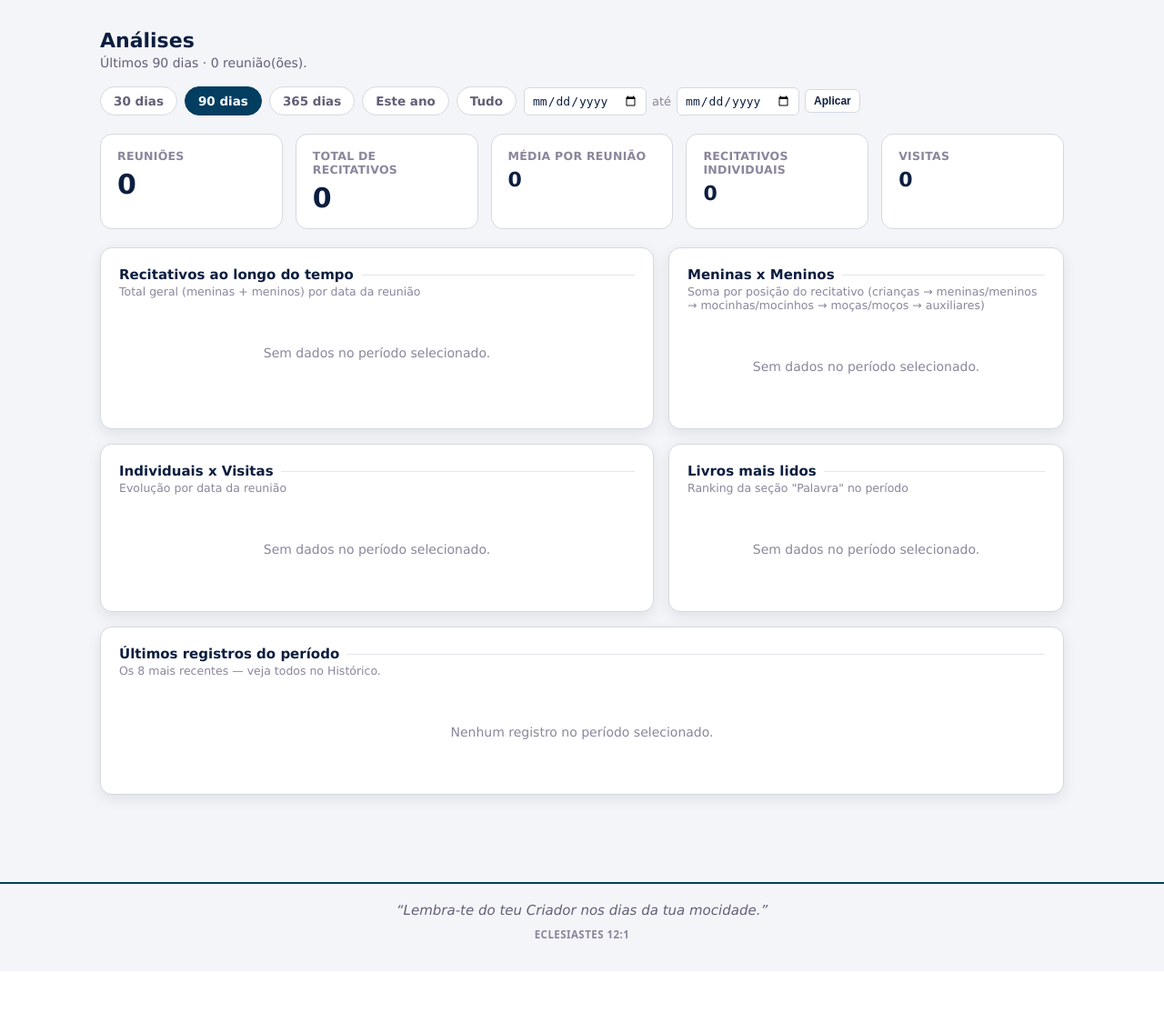
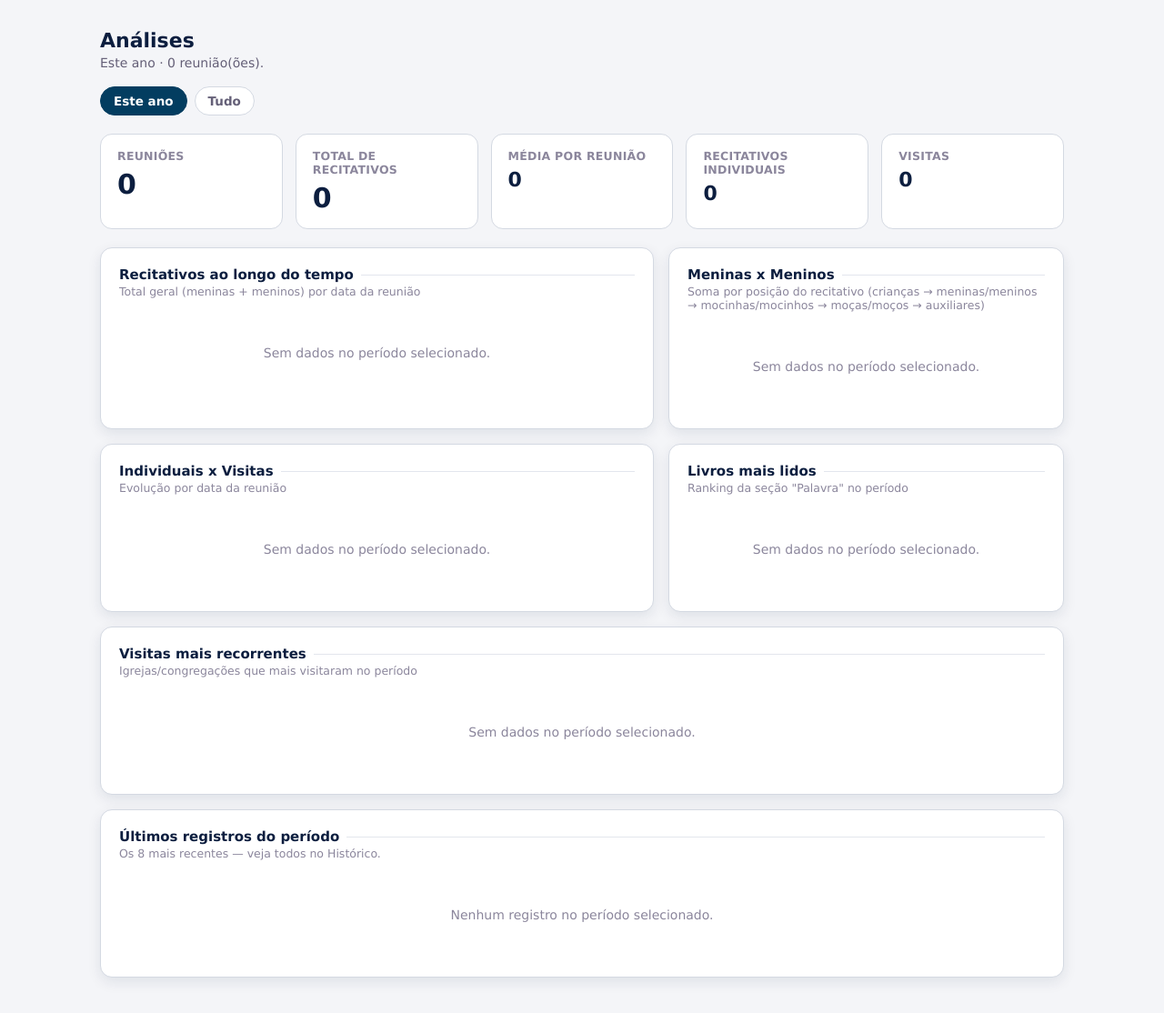
Before and after one commit to nicholasbirochi/BI-CCB-Young-Congregation, a Flask app: page /dashboard in a window 1280 px wide. Shown: the part 111-1225 px from the top of the page at 91% size. Before the commit the page ends 1143 px from the top, so only its background shows below. Run offline with Flask 3, Linux system fonts and the light colour scheme; the visitor is signed in with stand-in values (Sample User, id 1); data that the repository does not hold is empty; parts of the project's set-up code (start-up, migrations or seed data) failed here and were passed over.

Commit message:
chore: count visits by church, show age-pyramid percentages and visit rankings, and add pt-BR dates, action icons, and official favicon

```diff
--- a/app.py
+++ b/app.py
@@ -241,7 +241,7 @@ def dados_do_formulario():
         "meninos_4": campo_int("meninos_4"),
         "meninos_5": campo_int("meninos_5"),
         "recitativos_individuais": campo_int("recitativos_individuais"),
-        "visitas": campo_int("visitas"),
+        "visitas": db.texto_visitas(request.form.get("visitas", "").split(db.SEPARADOR_VISITAS)),
         "livro": request.form.get("livro", "").strip(),
         "capitulo": request.form.get("capitulo", "").strip(),
         "versiculo": request.form.get("versiculo", "").strip(),
@@ -257,10 +257,22 @@ def localidades_conhecidas(conn):
     return [r["local"] for r in linhas]
 
 
+def visitas_conhecidas(conn):
+    """Nomes de igrejas/congregações já registrados como visitantes alguma
+    vez — alimenta as opções (datalist) do campo Visitas."""
+    linhas = conn.execute(
+        "SELECT visitas FROM registros WHERE visitas IS NOT NULL AND TRIM(visitas) != ''"
+    ).fetchall()
+    nomes = set()
+    for r in linhas:
+        nomes.update(db.lista_visitas(r["visitas"]))
+    return sorted(nomes)
+
+
 def periodo_do_filtro():
     """Lê o filtro de período da querystring e devolve (inicio, fim, rotulo, chave)."""
     hoje = date.today()
-    chave = request.args.get("periodo", "90")
+    chave = request.args.get("periodo", "ano")
     inicio_custom = request.args.get("inicio", "")
     fim_custom = request.args.get("fim", "")
 
@@ -274,8 +286,8 @@ def periodo_do_filtro():
     try:
         dias = int(chave)
     except ValueError:
-        dias = 90
-        chave = "90"
+        inicio = date(hoje.year, 1, 1)
+        return inicio.isoformat(), hoje.isoformat(), "Este ano", "ano"
     inicio = hoje - timedelta(days=dias)
     rotulo = f"Últimos {dias} dias"
     return inicio.isoformat(), hoje.isoformat(), rotulo, chave
@@ -356,7 +368,8 @@ def novo_registro():
             return render_template(
                 "formulario.html", registro=dados, livros=db.LIVROS_DA_BIBLIA,
                 biblia_estrutura=db.BIBLIA_ESTRUTURA, localidades=localidades_conhecidas(conn),
-                estados_ccb=list(LOCALIDADES_CCB.keys()), localidades_ccb=LOCALIDADES_CCB, modo="novo",
+                estados_ccb=list(LOCALIDADES_CCB.keys()), localidades_ccb=LOCALIDADES_CCB,
+                visitas_conhecidas=visitas_conhecidas(conn), modo="novo",
             )
         colunas = ", ".join(dados.keys())
         marcadores = ", ".join(["?"] * len(dados))
@@ -379,7 +392,8 @@ def novo_registro():
     return render_template(
         "formulario.html", registro=vazio, livros=db.LIVROS_DA_BIBLIA,
         biblia_estrutura=db.BIBLIA_ESTRUTURA, localidades=localidades_conhecidas(conn),
-        estados_ccb=list(LOCALIDADES_CCB.keys()), localidades_ccb=LOCALIDADES_CCB, modo="novo",
+        estados_ccb=list(LOCALIDADES_CCB.keys()), localidades_ccb=LOCALIDADES_CCB,
+                visitas_conhecidas=visitas_conhecidas(conn), modo="novo",
     )
 
 
@@ -402,6 +416,7 @@ def editar_registro(registro_id):
                 "formulario.html", registro=dados, livros=db.LIVROS_DA_BIBLIA,
                 biblia_estrutura=db.BIBLIA_ESTRUTURA, localidades=localidades_conhecidas(conn),
                 estados_ccb=list(LOCALIDADES_CCB.keys()), localidades_ccb=LOCALIDADES_CCB,
+                visitas_conhecidas=visitas_conhecidas(conn),
                 modo="editar", registro_id=registro_id,
             )
         campos = ", ".join(f"{c} = ?" for c in dados.keys())
@@ -421,6 +436,7 @@ def editar_registro(registro_id):
         "formulario.html", registro=registro, livros=db.LIVROS_DA_BIBLIA,
         biblia_estrutura=db.BIBLIA_ESTRUTURA, localidades=localidades_conhecidas(conn),
         estados_ccb=list(LOCALIDADES_CCB.keys()), localidades_ccb=LOCALIDADES_CCB,
+                visitas_conhecidas=visitas_conhecidas(conn),
         modo="editar", registro_id=registro_id,
     )
 
@@ -465,7 +481,7 @@ def registros():
             "total_meninos": db.total_meninos(r),
             "total_geral": db.total_geral(r),
             "recitativos_individuais": r["recitativos_individuais"],
-            "visitas": r["visitas"],
+            "visitas": db.lista_visitas(r["visitas"]),
             "livro": r["livro"],
             "capitulo": r["capitulo"],
             "versiculo": r["versiculo"],
@@ -496,7 +512,7 @@ def dashboard():
     qtd_reunioes = len(linhas)
     soma_geral = sum(db.total_geral(r) for r in linhas)
     soma_individuais = sum(r["recitativos_individuais"] or 0 for r in linhas)
-    soma_visitas = sum(r["visitas"] or 0 for r in linhas)
+    soma_visitas = sum(len(db.lista_visitas(r["visitas"])) for r in linhas)
     media_geral = round(soma_geral / qtd_reunioes, 1) if qtd_reunioes else 0
 
     # ---- Série temporal: total geral de recitativos por data --------
@@ -523,7 +539,7 @@ def dashboard():
     for r in linhas:
         por_data_extra.setdefault(r["data"], {"individuais": 0, "visitas": 0})
         por_data_extra[r["data"]]["individuais"] += r["recitativos_individuais"] or 0
-        por_data_extra[r["data"]]["visitas"] += r["visitas"] or 0
+        por_data_extra[r["data"]]["visitas"] += len(db.lista_visitas(r["visitas"]))
     serie_individuais = [por_data_extra[d]["individuais"] for d in datas_ordenadas]
     serie_visitas = [por_data_extra[d]["visitas"] for d in datas_ordenadas]
 
@@ -535,6 +551,13 @@ def dashboard():
             contagem_livros[livro] = contagem_livros.get(livro, 0) + 1
     ranking_livros = sorted(contagem_livros.items(), key=lambda x: x[1], reverse=True)[:8]
 
+    # ---- Igrejas que mais visitaram ------------------------------------
+    contagem_visitas = {}
+    for r in linhas:
+        for nome in db.lista_visitas(r["visitas"]):
+            contagem_visitas[nome] = contagem_visitas.get(nome, 0) + 1
+    ranking_visitas = sorted(contagem_visitas.items(), key=lambda x: x[1], reverse=True)[:8]
+
     # ---- Últimos registros do período ---------------------------------
     ultimos = []
     for r in list(linhas)[-8:][::-1]:
@@ -544,7 +567,7 @@ def dashboard():
             "presidencia": r["presidencia"],
             "total_geral": db.total_geral(r),
             "individuais": r["recitativos_individuais"],
-            "visitas": r["visitas"],
+            "visitas": ", ".join(db.lista_visitas(r["visitas"])),
             "livro": r["livro"],
         })
 
@@ -568,6 +591,10 @@ def dashboard():
             "labels": [item[0] for item in ranking_livros],
             "valores": [item[1] for item in ranking_livros],
         },
+        "visitas_recorrentes": {
+            "labels": [item[0] for item in ranking_visitas],
+            "valores": [item[1] for item in ranking_visitas],
+        },
     }
 
     return render_template(
@@ -587,6 +614,7 @@ def dashboard():
         fim=fim if chave_periodo == "personalizado" else "",
         localidades=localidades_conhecidas(conn),
                 estados_ccb=list(LOCALIDADES_CCB.keys()), localidades_ccb=LOCALIDADES_CCB,
+                visitas_conhecidas=visitas_conhecidas(conn),
         localidade_selecionada=localidade,
     )
 
@@ -597,6 +625,15 @@ def _data_curta(iso):
         return d.strftime("%d/%m")
     except ValueError:
         return iso
+
+
+@app.template_filter("data_br")
+def data_br(iso):
+    """Formata uma data ISO (aaaa-mm-dd) como dd/mm/aaaa, do jeito brasileiro."""
+    try:
+        return datetime.strptime(iso, "%Y-%m-%d").strftime("%d/%m/%Y")
+    except (TypeError, ValueError):
+        return iso or ""
 
 
 # --------------------------------------------------------------------------
--- a/static/js/charts.js
+++ b/static/js/charts.js
@@ -15,6 +15,24 @@
 
   function cssVar(name) {
     return getComputedStyle(document.documentElement).getPropertyValue(name).trim();
+  }
+
+  let _medidorCtx = null;
+  function medirTexto(texto, fonte) {
+    if (!_medidorCtx) _medidorCtx = document.createElement("canvas").getContext("2d");
+    _medidorCtx.font = fonte;
+    return _medidorCtx.measureText(texto).width;
+  }
+
+  // Encurta um rótulo com "…" até caber em maxWidth; o nome completo sempre
+  // continua disponível no tooltip ao passar o mouse — nunca some de vez.
+  function truncarRotulo(texto, maxWidth, fonte) {
+    if (medirTexto(texto, fonte) <= maxWidth) return texto;
+    let cortado = texto;
+    while (cortado.length > 1 && medirTexto(cortado + "…", fonte) > maxWidth) {
+      cortado = cortado.slice(0, -1);
+    }
+    return cortado + "…";
   }
 
   function niceMax(value) {
@@ -132,6 +150,20 @@
     ].join(" ");
   }
 
+  function leftRoundedPath(x, y, w, h, r) {
+    r = Math.min(r, h / 2, Math.max(w, 1));
+    if (w <= 0) return `M ${x} ${y} L ${x} ${y + h} Z`;
+    return [
+      `M ${x + w} ${y}`,
+      `L ${x + r} ${y}`,
+      `Q ${x} ${y} ${x} ${y + r}`,
+      `L ${x} ${y + h - r}`,
+      `Q ${x} ${y + h} ${x + r} ${y + h}`,
+      `L ${x + w} ${y + h}`,
+      `Z`,
+    ].join(" ");
+  }
+
   // ------------------------------------------------------------------ line
   function renderLineChart(container, opts) {
     container.innerHTML = "";
@@ -226,6 +258,131 @@
     buildLegend(container, series);
   }
 
+  // -------------------------------------------------------------- pirâmide
+  // Gráfico "pirâmide etária": duas séries em espelho (uma pra cada lado),
+  // com a categoria no meio — mesma escala nos dois lados pra comparação ser
+  // honesta — e o percentual de cada lado exibido acima do gráfico.
+  function renderPyramidChart(container, opts) {
+    container.innerHTML = "";
+    const labels = opts.labels || [];
+    const esquerda = opts.esquerda || { nome: "", cor: "", valores: [] };
+    const direita = opts.direita || { nome: "", cor: "", valores: [] };
+
+    const hasData = labels.length && (esquerda.valores.some((v) => v) || direita.valores.some((v) => v));
+    if (!hasData) {
+      container.innerHTML = '<div class="empty-state">Sem dados no período selecionado.</div>';
+      return;
+    }
+
+    // ---- resumo de percentual acima do gráfico ----
+    const totalEsq = esquerda.valores.reduce((a, b) => a + b, 0);
+    const totalDir = direita.valores.reduce((a, b) => a + b, 0);
+    const totalGeral = totalEsq + totalDir;
+    const pctEsq = totalGeral ? Math.round((1000 * totalEsq) / totalGeral) / 10 : 0;
+    const pctDir = totalGeral ? Math.round((1000 * totalDir) / totalGeral) / 10 : 0;
+
+    const resumo = document.createElement("div");
+    resumo.className = "piramide-resumo";
+    [[esquerda, pctEsq, totalEsq], [direita, pctDir, totalDir]].forEach(([serie, pct, total]) => {
+      const item = document.createElement("div");
+      item.className = "piramide-resumo-item";
+      const swatch = document.createElement("span");
+      swatch.className = "swatch";
+      swatch.style.background = serie.cor;
+      const texto = document.createElement("span");
+      const valor = document.createElement("strong");
+      valor.textContent = `${pct}%`;
+      texto.appendChild(valor);
+      const nome = document.createElement("span");
+      nome.className = "muted";
+      nome.textContent = ` ${serie.nome} · ${formatNum(total)}`;
+      texto.appendChild(nome);
+      item.appendChild(swatch);
+      item.appendChild(texto);
+      resumo.appendChild(item);
+    });
+    container.appendChild(resumo);
+
+    const chartEl = document.createElement("div");
+    container.appendChild(chartEl);
+
+    const width = Math.max(container.clientWidth || 560, 280);
+    const rowH = 40;
+    const height = labels.length * rowH + 20;
+    const padT = 10, padB = 10;
+    const gutter = 34; // espaço central pros rótulos "1º".."5º"
+    const sidePad = 56; // espaço nas pontas pros valores
+    const plotH = height - padT - padB;
+    const centerX = width / 2;
+    const halfWidth = width / 2 - gutter / 2 - sidePad;
+
+    const maxVal = Math.max(1, ...esquerda.valores, ...direita.valores);
+    const escala = halfWidth / niceMax(maxVal);
+
+    const svg = el("svg", { viewBox: `0 0 ${width} ${height}`, width: "100%", height, role: "img" });
+    const tip = ensureTooltip(chartEl);
+
+    labels.forEach((lab, i) => {
+      const y = padT + i * rowH;
+      const barH = Math.min(24, rowH - 14);
+      const barY = y + (rowH - barH) / 2;
+
+      const valEsq = esquerda.valores[i] || 0;
+      const valDir = direita.valores[i] || 0;
+      const wEsq = valEsq * escala;
+      const wDir = valDir * escala;
+      const axisEsq = centerX - gutter / 2;
+      const axisDir = centerX + gutter / 2;
+
+      const pathEsq = el("path", { d: leftRoundedPath(axisEsq - wEsq, barY, wEsq, barH, 4), fill: esquerda.cor });
+      const pathDir = el("path", { d: rightRoundedPath(axisDir, barY, wDir, barH, 4), fill: direita.cor });
+      svg.appendChild(pathEsq);
+      svg.appendChild(pathDir);
+
+      const rotulo = el("text", { x: centerX, y: barY + barH / 1.5, "text-anchor": "middle", fill: cssVar("--text-secondary"), "font-size": 11.5, "font-weight": 700 });
+      rotulo.textContent = lab;
+      svg.appendChild(rotulo);
+
+      const labelEsq = el("text", { x: axisEsq - wEsq - 8, y: barY + barH / 1.5, "text-anchor": "end", fill: cssVar("--text-primary"), "font-size": 12, "font-weight": 700 });
+      labelEsq.textContent = formatNum(valEsq);
+      svg.appendChild(labelEsq);
+
+      const labelDir = el("text", { x: axisDir + wDir + 8, y: barY + barH / 1.5, "text-anchor": "start", fill: cssVar("--text-primary"), "font-size": 12, "font-weight": 700 });
+      labelDir.textContent = formatNum(valDir);
+      svg.appendChild(labelDir);
+
+      const hit = el("rect", { x: 0, y, width, height: rowH, fill: "transparent", cursor: "pointer" });
+      hit.addEventListener("pointerenter", () => { pathEsq.setAttribute("opacity", 0.82); pathDir.setAttribute("opacity", 0.82); });
+      hit.addEventListener("pointerleave", () => { pathEsq.setAttribute("opacity", 1); pathDir.setAttribute("opacity", 1); hideTooltip(tip); });
+      hit.addEventListener("pointermove", (e) => {
+        const rect = chartEl.getBoundingClientRect();
+        showTooltip(chartEl, tip, e.clientX - rect.left, e.clientY - rect.top - 14, [
+          { color: esquerda.cor, value: formatNum(valEsq), label: `${esquerda.nome} · ${lab}` },
+          { color: direita.cor, value: formatNum(valDir), label: `${direita.nome} · ${lab}` },
+        ]);
+      });
+      svg.appendChild(hit);
+    });
+
+    chartEl.appendChild(svg);
+
+    const legend = document.createElement("div");
+    legend.className = "legend";
+    [esquerda, direita].forEach((serie) => {
+      const item = document.createElement("span");
+      item.className = "item";
+      const swatch = document.createElement("span");
+      swatch.className = "swatch";
+      swatch.style.background = serie.cor;
+      const label = document.createElement("span");
+      label.textContent = serie.nome;
+      item.appendChild(swatch);
+      item.appendChild(label);
+      legend.appendChild(item);
+    });
+    container.appendChild(legend);
+  }
+
   // ------------------------------------------------------------------- bar
   function renderBarChart(container, opts) {
     container.innerHTML = "";
@@ -250,7 +407,13 @@
     if (horizontal) {
       const rowH = 30;
       const height = heightOpt || labels.length * rowH + 20;
-      const padL = 92, padR = 40, padT = 10, padB = 10;
+      const padR = 40, padT = 10, padB = 10;
+      const fonteRotulo = "12px system-ui, -apple-system, sans-serif";
+      // a coluna de rótulos cresce pro nome mais longo, mas nunca passa de
+      // ~42% da largura — o que não couber ali é encurtado com "…" (o nome
+      // completo continua no tooltip ao passar o mouse, nunca some de vez).
+      const maiorRotulo = Math.max(...labels.map((l) => medirTexto(l, fonteRotulo)));
+      const padL = Math.min(Math.max(70, Math.ceil(maiorRotulo) + 22), Math.round(width * 0.42));
       const plotW = width - padL - padR;
       const plotH = height - padT - padB;
       const svg = el("svg", { viewBox: `0 0 ${width} ${height}`, width: "100%", height, role: "img" });
@@ -265,7 +428,7 @@
         const barW = Math.max(2, xFor(val));
 
         const label = el("text", { x: padL - 10, y: barY + barH / 1.5, "text-anchor": "end", fill: cssVar("--text-secondary"), "font-size": 12 });
-        label.textContent = lab;
+        label.textContent = truncarRotulo(lab, padL - 18, fonteRotulo);
         svg.appendChild(label);
 
         const path = el("path", { d: rightRoundedPath(padL, barY, barW, barH, 4), fill: series[0].color });
@@ -344,5 +507,5 @@
     buildLegend(container, series);
   }
 
-  global.CCBCharts = { renderLineChart, renderBarChart };
+  global.CCBCharts = { renderLineChart, renderBarChart, renderPyramidChart };
 })(window);
--- a/templates/_icons.html
+++ b/templates/_icons.html
@@ -26,3 +26,19 @@
 {% macro icon_lock(size=14) %}
 <svg width="{{ size }}" height="{{ size }}" viewBox="0 0 24 24" fill="none" stroke="currentColor" stroke-width="2" stroke-linecap="round" stroke-linejoin="round"><rect x="4.5" y="10.5" width="15" height="10" rx="1.8"/><path d="M8 10.5V7a4 4 0 0 1 8 0v3.5"/></svg>
 {%- endmacro %}
+
+{% macro icon_search(size=16) %}
+<svg width="{{ size }}" height="{{ size }}" viewBox="0 0 24 24" fill="none" stroke="currentColor" stroke-width="2" stroke-linecap="round" stroke-linejoin="round"><circle cx="10.5" cy="10.5" r="6.5"/><path d="M20 20l-4.35-4.35"/></svg>
+{%- endmacro %}
+
+{% macro icon_plus(size=16) %}
+<svg width="{{ size }}" height="{{ size }}" viewBox="0 0 24 24" fill="none" stroke="currentColor" stroke-width="2.25" stroke-linecap="round" stroke-linejoin="round"><path d="M12 5v14M5 12h14"/></svg>
+{%- endmacro %}
+
+{% macro icon_pencil(size=16) %}
+<svg width="{{ size }}" height="{{ size }}" viewBox="0 0 24 24" fill="none" stroke="currentColor" stroke-width="1.9" stroke-linecap="round" stroke-linejoin="round"><path d="M12 20h9"/><path d="M16.5 3.5a2.12 2.12 0 0 1 3 3L7 19l-4 1 1-4L16.5 3.5z"/></svg>
+{%- endmacro %}
+
+{% macro icon_trash(size=16) %}
+<svg width="{{ size }}" height="{{ size }}" viewBox="0 0 24 24" fill="none" stroke="currentColor" stroke-width="1.9" stroke-linecap="round" stroke-linejoin="round"><path d="M4 7h16"/><path d="M9 7V5a2 2 0 0 1 2-2h2a2 2 0 0 1 2 2v2"/><path d="M6 7l1 13a2 2 0 0 0 2 2h6a2 2 0 0 0 2-2l1-13"/><path d="M10 11v6M14 11v6"/></svg>
+{%- endmacro %}
--- a/templates/dashboard.html
+++ b/templates/dashboard.html
@@ -9,17 +9,9 @@
 </div>
 
 <div class="filter-row">
-  {% for chave, rotulo in [("30","30 dias"), ("90","90 dias"), ("365","365 dias"), ("ano","Este ano"), ("tudo","Tudo")] %}
+  {% for chave, rotulo in [("ano","Este ano"), ("tudo","Tudo")] %}
     <a class="pill {{ 'ativo' if chave_periodo == chave else '' }}" href="{{ url_for('dashboard', periodo=chave, localidade=localidade_selecionada) }}">{{ rotulo }}</a>
   {% endfor %}
-  <form class="custom-range" method="get">
-    <input type="hidden" name="periodo" value="personalizado">
-    <input type="hidden" name="localidade" value="{{ localidade_selecionada }}">
-    <input type="date" name="inicio" value="{{ inicio }}">
-    <span style="color:var(--text-muted); font-size:13px;">até</span>
-    <input type="date" name="fim" value="{{ fim }}">
-    <button class="btn small" type="submit">Aplicar</button>
-  </form>
   {% if localidades %}
   <form class="custom-range" method="get">
     <input type="hidden" name="periodo" value="{{ chave_periodo }}">
@@ -86,22 +78,28 @@
   </div>
 </div>
 
+<div class="card" style="margin-top:16px;">
+  <h2>Visitas mais recorrentes</h2>
+  <p class="subtitle">Igrejas/congregações que mais visitaram no período</p>
+  <div id="chart-visitas"></div>
+</div>
+
 <div class="card table-scroll" style="margin-top:16px;">
   <h2>Últimos registros do período</h2>
   <p class="subtitle">Os 8 mais recentes — veja todos no Histórico.</p>
   {% if ultimos %}
   <table class="data-table">
     <thead>
-      <tr><th>Data</th><th>Presidência</th><th class="num">Total geral</th><th class="num">Individuais</th><th class="num">Visitas</th><th>Palavra</th></tr>
+      <tr><th>Data</th><th>Presidência</th><th class="num">Total geral</th><th class="num">Individuais</th><th>Visitas</th><th>Palavra</th></tr>
     </thead>
     <tbody>
       {% for r in ultimos %}
       <tr>
-        <td><a href="{{ url_for('editar_registro', registro_id=r.id) }}">{{ r.data }}</a></td>
+        <td><a href="{{ url_for('editar_registro', registro_id=r.id) }}">{{ r.data | data_br }}</a></td>
         <td>{{ r.presidencia or "—" }}</td>
         <td class="num"><strong>{{ r.total_geral }}</strong></td>
         <td class="num">{{ r.individuais }}</td>
-        <td class="num">{{ r.visitas }}</td>
+        <td>{{ r.visitas or "—" }}</td>
         <td>{{ r.livro or "—" }}</td>
       </tr>
       {% endfor %}
@@ -126,9 +124,10 @@
       series: [{ name: "Total geral", color: cor(0), values: dashboardData.tendencia.valores }],
     });
 
-    CCBCharts.renderBarChart(document.getElementById("chart-categorias"), {
+    CCBCharts.renderPyramidChart(document.getElementById("chart-categorias"), {
       labels: dashboardData.categorias.labels,
-      series: dashboardData.categorias.series.map((s, i) => ({ name: s.nome, color: cor(i), values: s.valores })),
+      esquerda: { nome: dashboardData.categorias.series[0].nome, cor: cor(0), valores: dashboardData.categorias.series[0].valores },
+      direita: { nome: dashboardData.categorias.series[1].nome, cor: cor(1), valores: dashboardData.categorias.series[1].valores },
     });
 
     CCBCharts.renderLineChart(document.getElementById("chart-individuais"), {
@@ -141,6 +140,12 @@
       series: [{ name: "Ocorrências", color: cor(0), values: dashboardData.livros.valores }],
       horizontal: true,
     });
+
+    CCBCharts.renderBarChart(document.getElementById("chart-visitas"), {
+      labels: dashboardData.visitas_recorrentes.labels,
+      series: [{ name: "Visitas", color: cor(1), values: dashboardData.visitas_recorrentes.valores }],
+      horizontal: true,
+    });
   }
 
   montar();
```
Also changed, not shown: database.py (+19 -1 lines), static/css/style.css (+47 -0 lines), static/js/form.js (+55 -0 lines), templates/formulario.html (+15 -6 lines), templates/registros.html (+8 -7 lines), static/img/favicon.png.
